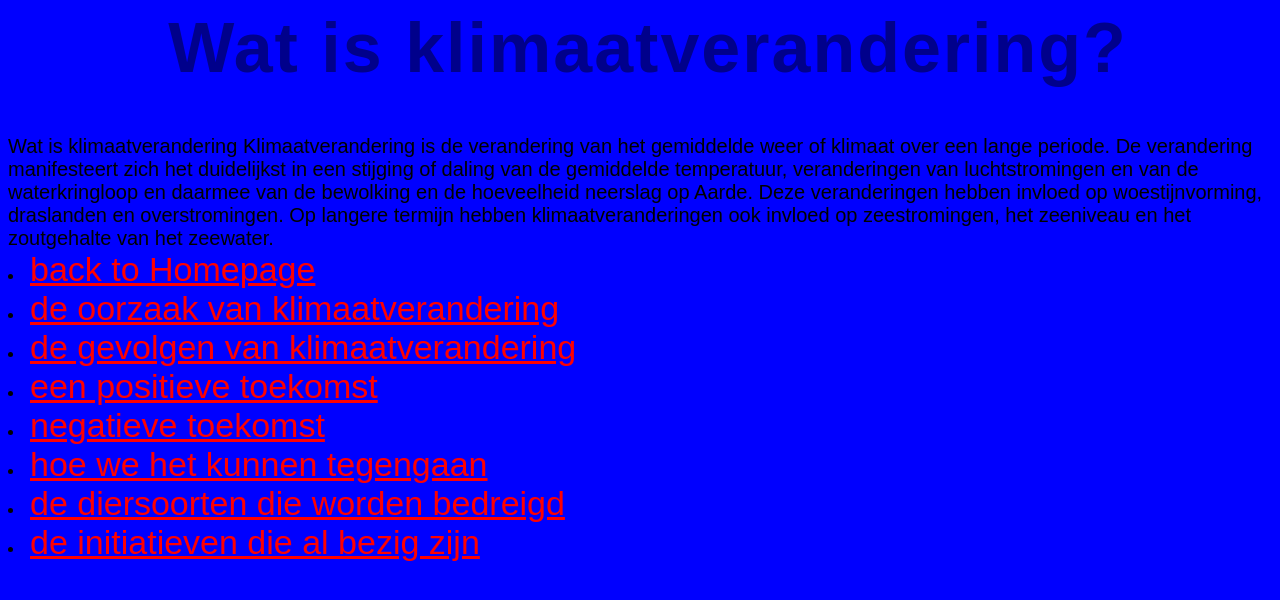
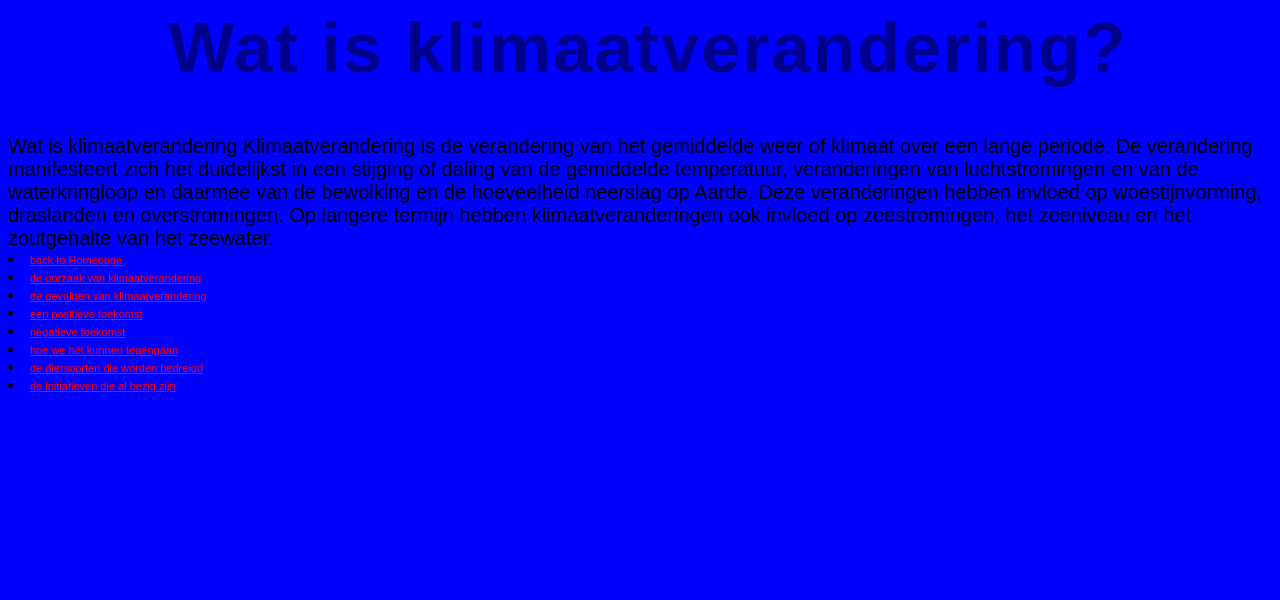
Before and after one commit to WarwickDavies/warwickdavies.github.io, a plain HTML site: page pag1.html in a window 1280 px wide. Drawn offline with Linux system fonts and the light colour scheme.

Commit message:
Update pag1.css

```diff
--- a/pag1.css
+++ b/pag1.css
@@ -16,7 +16,7 @@ p1  {
 a {
   color: red;
   font-family: fantasy;
-  font-size: 34px;
+  font-size: 11px;
   padding-top: 12px;
 }
 
```
